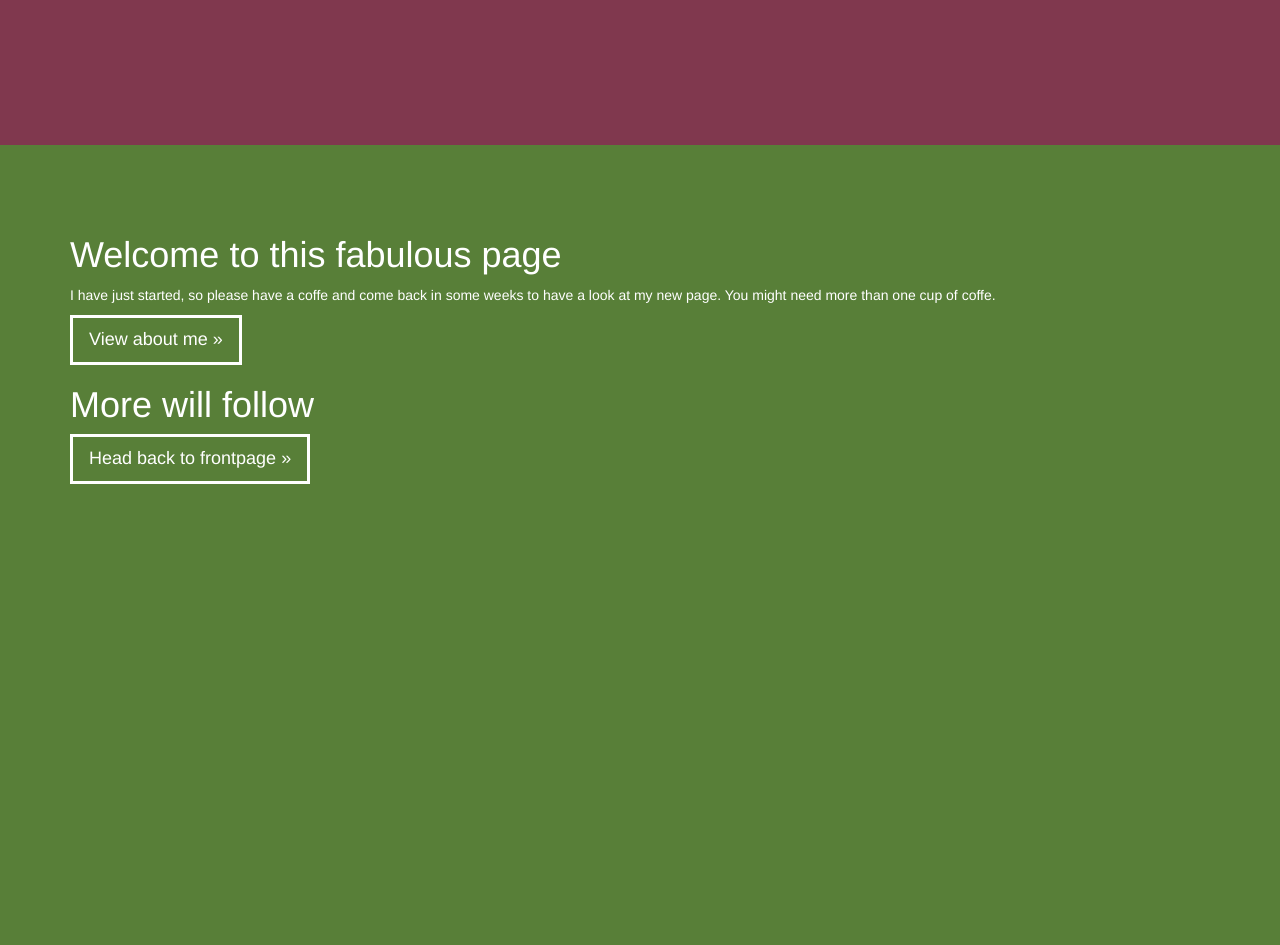
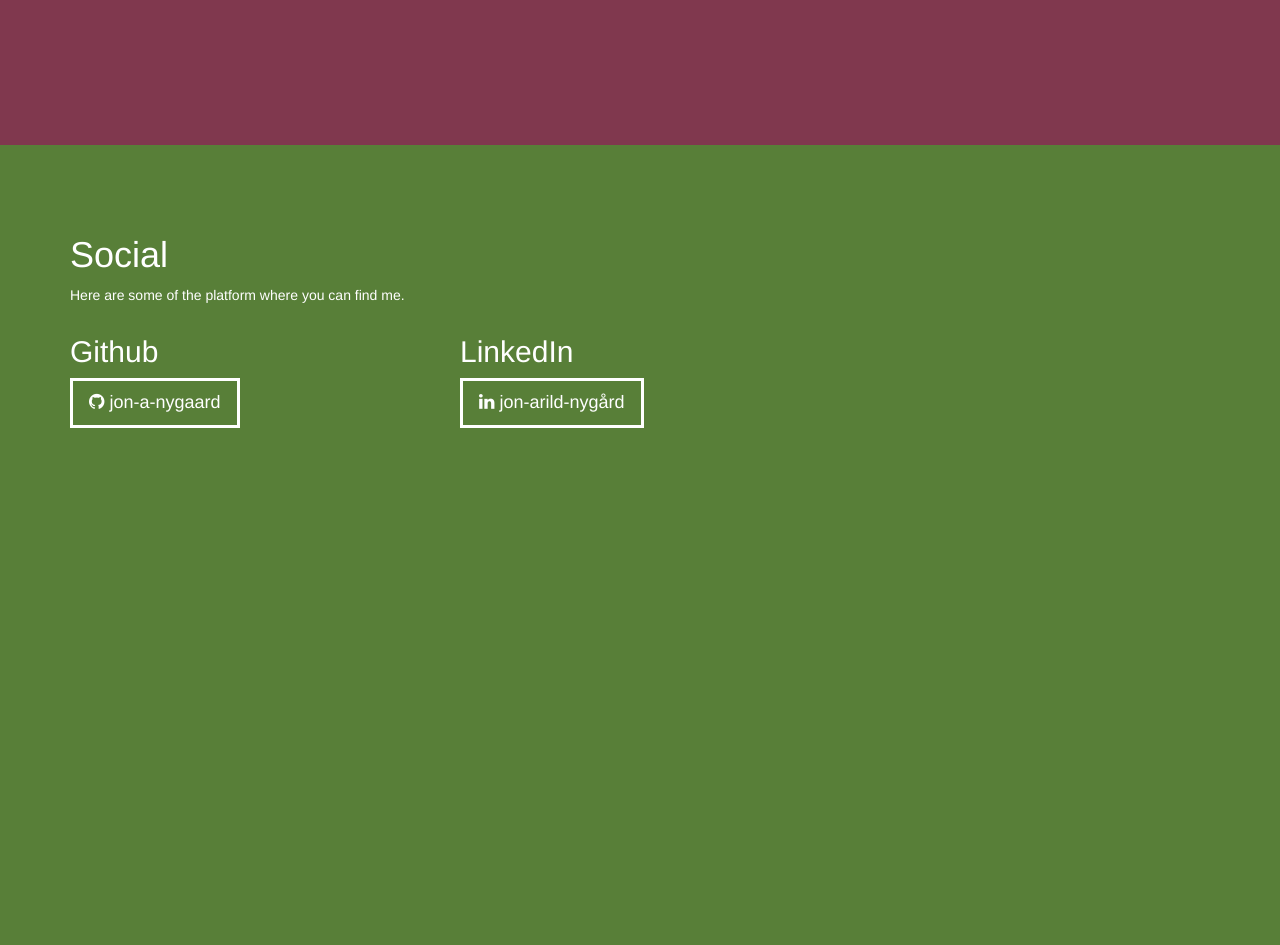
Before and after one commit to jon-a-nygaard/jon-a-nygaard.github.io, a PHP site: page / in a window 1280 px wide. Shown: the part 1455-2400 px from the top of the page. Run offline with PHP 8.4, Linux system fonts and the light colour scheme; some libraries are stand-ins or nearby versions.

Commit message:
Small changes to content

```diff
--- a/assets/css/theme1.css
+++ b/assets/css/theme1.css
@@ -2,7 +2,6 @@
 * @author: Jon Arild Nygård;
 * @colorscheme: http://colorschemedesigner.com/#3-42PhWhWg0g0;
 */
-
 .page {
 	min-height: 480px;
 	padding-top: 70px;
@@ -21,24 +20,24 @@
 /*
 * Buttons
 */
-.btn-primary {
+.btn-default {
 	color: white;
 	background-color: inherit;
 	border: 3px solid white;
 	border-radius: 0;
 }
-.btn-primary:hover {
+.btn-default:hover {
 	background-color: white;
 	border-color: white;
 	transition: all .5s ease-in-out;
 }
-#frontpage .btn-primary:hover {
+#frontpage .btn-default:hover {
 	color: #343464;
 }
-#about .btn-primary:hover {
+#about .btn-default:hover {
 	color: #80384E;
 }
-#social .btn-primary:hover {
+#social .btn-default:hover {
 	color: #587F38;
 }
 
--- a/index.html
+++ b/index.html
@@ -9,6 +9,7 @@
 		<!-- Bootstrap -->
 		<link href="/assets/bootstrap-3.1.1/css/bootstrap.min.css" rel="stylesheet">
 		<link href="/assets/css/theme1.css" rel="stylesheet">
+		<link href="//netdna.bootstrapcdn.com/font-awesome/4.1.0/css/font-awesome.min.css" rel="stylesheet">
 
 		<!-- HTML5 Shim and Respond.js IE8 support of HTML5 elements and media queries -->
 		<!-- WARNING: Respond.js doesn't work if you view the page via file:// -->
@@ -27,7 +28,7 @@
 						<span class="icon-bar"></span>
 						<span class="icon-bar"></span>
 					</button>
-					<a class="navbar-brand" href="/">Jon Arild Nygård</a>
+					<a class="navbar-brand" href="">Jon Arild Nygård</a>
 				</div>
 				<div class="navbar-collapse collapse">
 					<ul class="nav navbar-nav">
@@ -40,52 +41,51 @@
 		</div>
 		<div id="frontpage" class="page">
 			<div class="container">
-				<!-- Main component for a primary marketing message or call to action -->
 				<div class="section">
 					<h1>Welcome to this fabulous page</h1>
 					<p>I have just started, so please have a coffe and come back in some weeks to have a look at my new page. You might need more than one cup of coffe.</p>
 					<p>
-					<a class="btn btn-lg btn-primary" href="#about" role="button">View about me &raquo;</a>
+					<a class="btn btn-lg btn-default" href="#about" role="button">View about me &raquo;</a>
 					</p>
 				</div>
-				<!-- Main component for a primary marketing message or call to action -->
 				<div class="section">
 					<h1>More will follow</h1>
-					<a class="btn btn-lg btn-primary" href="#frontpage" role="button">Head back to frontpage &raquo;</a>
+					<a class="btn btn-lg btn-default" href="#frontpage" role="button">Head back to frontpage &raquo;</a>
 				</div>
 			</div>
 		</div>
 		<div id="about" class="page">
 			<div class="container">
-				<!-- Main component for a primary marketing message or call to action -->
 				<div class="section">
 					<h1>Welcome to this fabulous page</h1>
 					<p>I have just started, so please have a coffe and come back in some weeks to have a look at my new page. You might need more than one cup of coffe.</p>
 					<p>
-					<a class="btn btn-lg btn-primary" href="#about" role="button">View about me &raquo;</a>
+					<a class="btn btn-lg btn-default" href="#about" role="button">View about me &raquo;</a>
 					</p>
 				</div>
-				<!-- Main component for a primary marketing message or call to action -->
 				<div class="section">
 					<h1>More will follow</h1>
-					<a class="btn btn-lg btn-primary" href="#frontpage" role="button">Head back to frontpage &raquo;</a>
+					<a class="btn btn-lg btn-default" href="#frontpage" role="button">Head back to frontpage &raquo;</a>
 				</div>
 			</div>
 		</div>
 		<div id="social" class="page">
 			<div class="container">
-				<!-- Main component for a primary marketing message or call to action -->
-				<div class="section">
-					<h1>Welcome to this fabulous page</h1>
-					<p>I have just started, so please have a coffe and come back in some weeks to have a look at my new page. You might need more than one cup of coffe.</p>
-					<p>
-					<a class="btn btn-lg btn-primary" href="#about" role="button">View about me &raquo;</a>
-					</p>
+				<div class="row">
+					<div class="col-md-6">
+						<h1>Social</h1>
+						<p>Here are some of the platform where you can find me.</p>
+					</div>
 				</div>
-				<!-- Main component for a primary marketing message or call to action -->
-				<div class="section">
-					<h1>More will follow</h1>
-					<a class="btn btn-lg btn-primary" href="#frontpage" role="button">Head back to frontpage &raquo;</a>
+				<div class="row">
+					<div class="col-md-4">
+						<h2>Github</h2>
+						<a href="https://github.com/jon-a-nygaard" class="btn btn-lg btn-default"><i class="fa fa-github"></i> jon-a-nygaard</a>
+					</div>
+					<div class="col-md-4">
+						<h2>LinkedIn</h2>
+						<a href="http://www.linkedin.com/pub/jon-arild-nyg%C3%A5rd/8b/930/624" class="btn btn-lg btn-default"><i class="fa fa-linkedin"></i> jon-arild-nygård</a>
+					</div>
 				</div>
 			</div>
 		</div>
```
